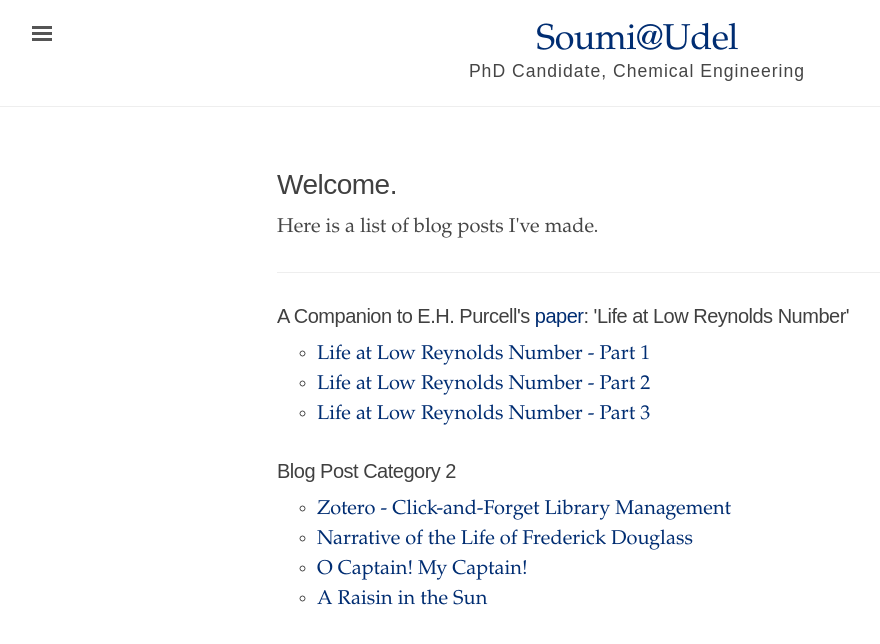
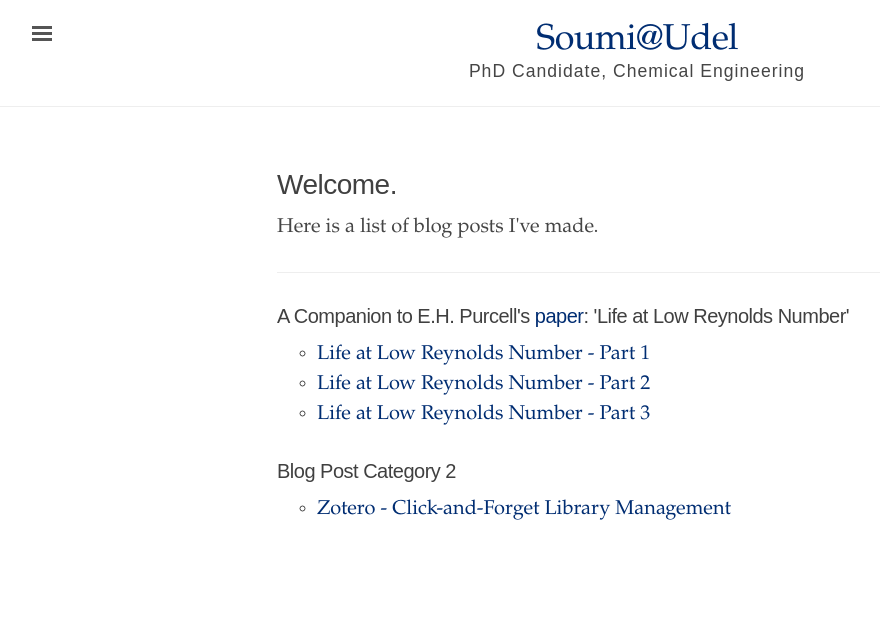
Before and after one commit to soumi-udel/soumi-udel.github.io, a Jekyll site: the page built from index.html, in a window 1280 px wide. Shown: the top 644 px of the page, without its empty margins (3-883 px from the left). Built offline with Jekyll 4.4.1, drawn with Linux system fonts in a browser that asks for light colours.

Commit message:
Update index.html

```diff
--- a/index.html
+++ b/index.html
@@ -64,24 +64,6 @@ title: "Soumi@Udel"
       </a>
     </li>
 
-    <li class="text-title">
-      <a href="/texts/narrative/">
-        Narrative of the Life of Frederick Douglass
-      </a>
-    </li>
-
-    <li class="text-title">
-      <a href="/texts/o-captain/">
-        O Captain! My Captain!
-      </a>
-    </li>
-
-    <li class="text-title">
-      <a href="/texts/raisin/">
-        A Raisin in the Sun
-      </a>
-    </li>
-
   </ul>
 
 </div>
```
